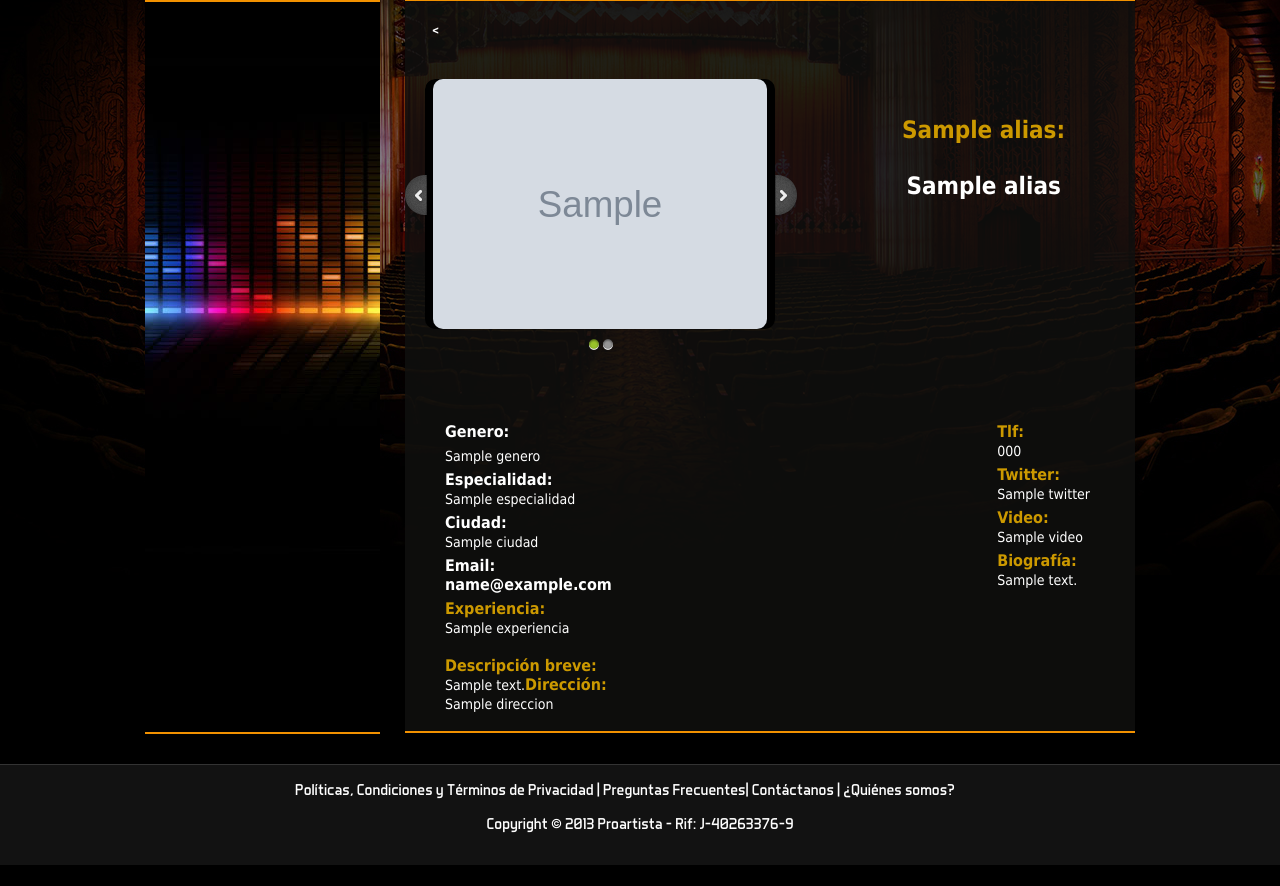
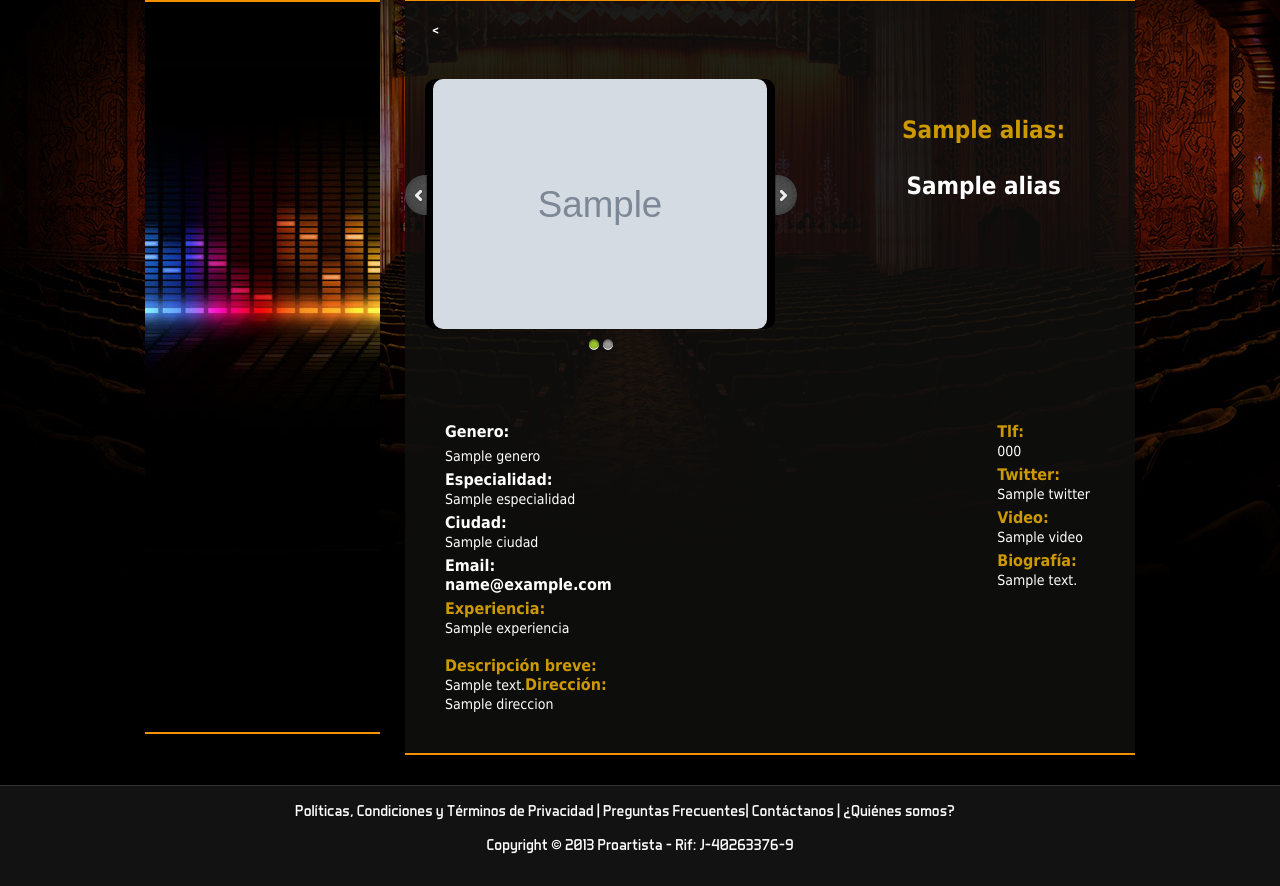
Before and after one commit to loyos/proartista, a CakePHP app: the page made by app/View/Items/descripcion.ctp in a window 1280 px wide. Shown: the part 150-1036 px from the top of the page. Before the commit the page ends 1015 px from the top, so only its background shows below. Run offline with PHP 8.4 and a stand-in for CakePHP, Linux system fonts and the light colour scheme; the template is opened without the code that fills it: most values are stand-ins (such as "Sample title", 1, 10 or a date in 2020); grey boxes marked "Sample" are stand-in pictures; form fields are guessed from the names that the template uses; data that the repository does not hold is empty; some libraries are stand-ins or nearby versions.

Commit message:
ya la biografia no se corta

```diff
--- a/app/View/Items/descripcion.ctp
+++ b/app/View/Items/descripcion.ctp
@@ -139,25 +139,7 @@
 			echo '<br><br>';
 		}
 		 echo '</div>';
-		 echo '<div class = "des_left" style = "float: left">';
-		// if (!empty($item['Item']['experiencia'])) {
-
-			// echo '<span class="title_span">Experiencia:</span>'; echo '<br>';
-			// echo '<span class="descripcion_span">'.$item['Item']['experiencia'].'</span>';
-			// echo '<br><br>';
-		// }
-		// if (!empty($item['Item']['descripcion'])) {
-			// echo '<span class="title_span">Descripción breve:</span>'; echo '<br>';
-			// echo '<span class="descripcion_span">'.$item['Item']['descripcion'].'</span>';
-		// }
-		// if (!empty($item['Item']['direccion'])) {
-			// echo '<span class="title_span">Dirección:</span>'; echo '<br>';
-			// echo '<span class="descripcion_span">'.$item['Item']['direccion'].'</span>';
-		// }
-		echo '</div>';
-		?>
-	</div>
+	?>
 </div>
-	<div style = "width: 100%;">
-	</div>
 </div>
+</div>
--- a/app/webroot/css/style.css
+++ b/app/webroot/css/style.css
@@ -510,7 +510,6 @@ img.image_txt {
 .content_descripcion {
 	margin-top:-9px;
 	float: left;
-	max-height: 200px;
 	width: 100%;
 }
 
```
